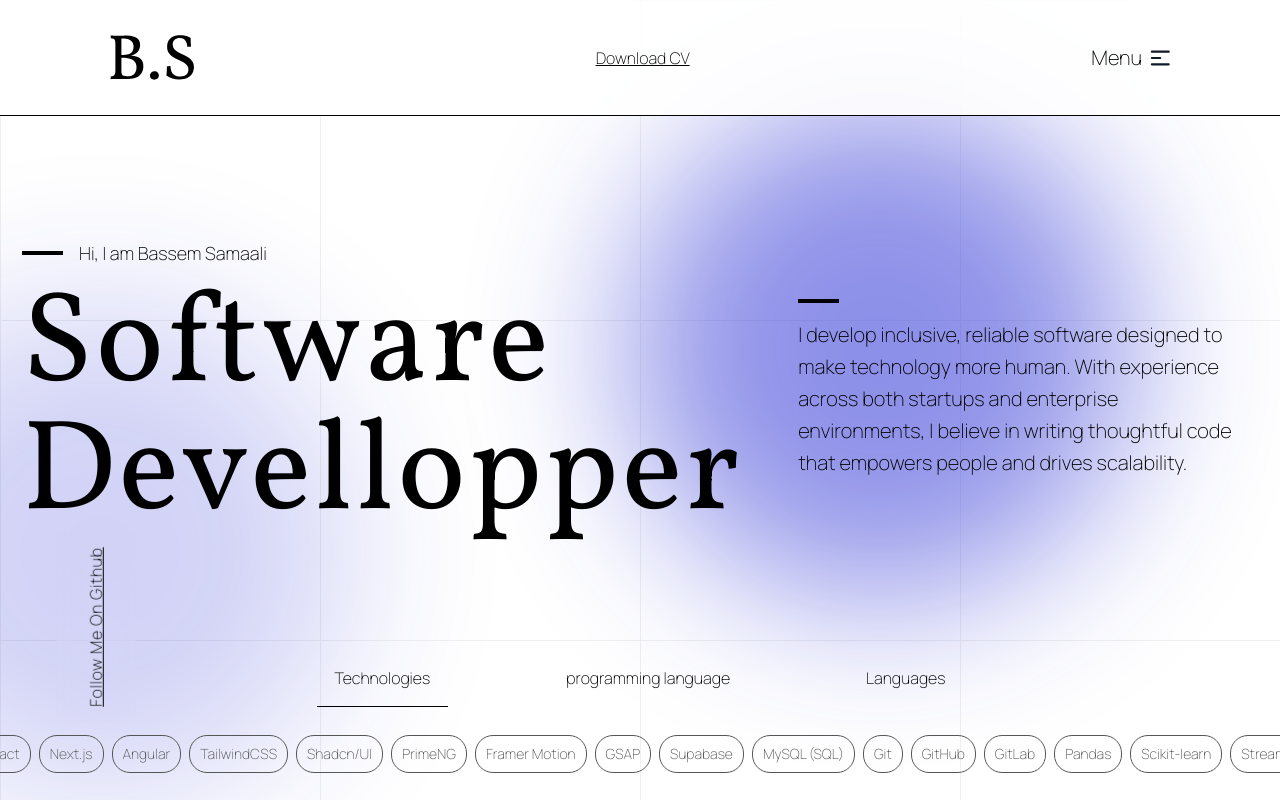
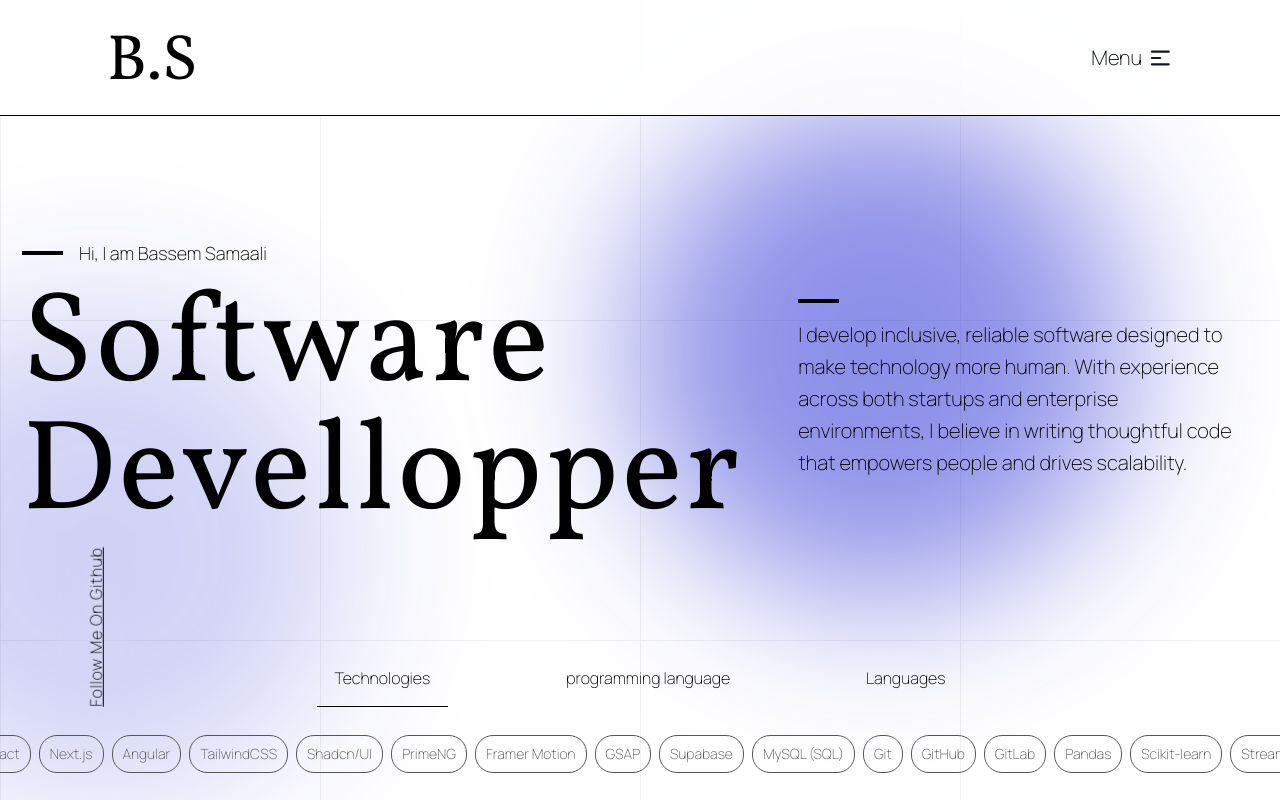
Before and after one commit to samaalibassem123/Portfolio-V-2, a React (Vite) app: page / in a window 1280 px wide. Built offline with nearby package versions, Linux system fonts and the light colour scheme; what tailwindcss-motion would draw is missing.

Commit message:
Update App.tsx

```diff
--- a/src/App.tsx
+++ b/src/App.tsx
@@ -9,7 +9,7 @@ import Education from "./pages/Education";
 import Experience from "./pages/Experience";
 import Header from "./components/Header/Header";
 import Logo from "./components/Header/Logo";
-import DownLoadCv from "./components/Header/DownLoadCv";
+
 import Menu from "./components/Header/Menu";
 
 function App() {
@@ -27,7 +27,7 @@ function App() {
         <div className="flex flex-col h-svh w-full">
           <Header>
             <Logo />
-            <DownLoadCv />
+
             <Menu />
           </Header>
           <AnimatePresence mode="wait">
```
